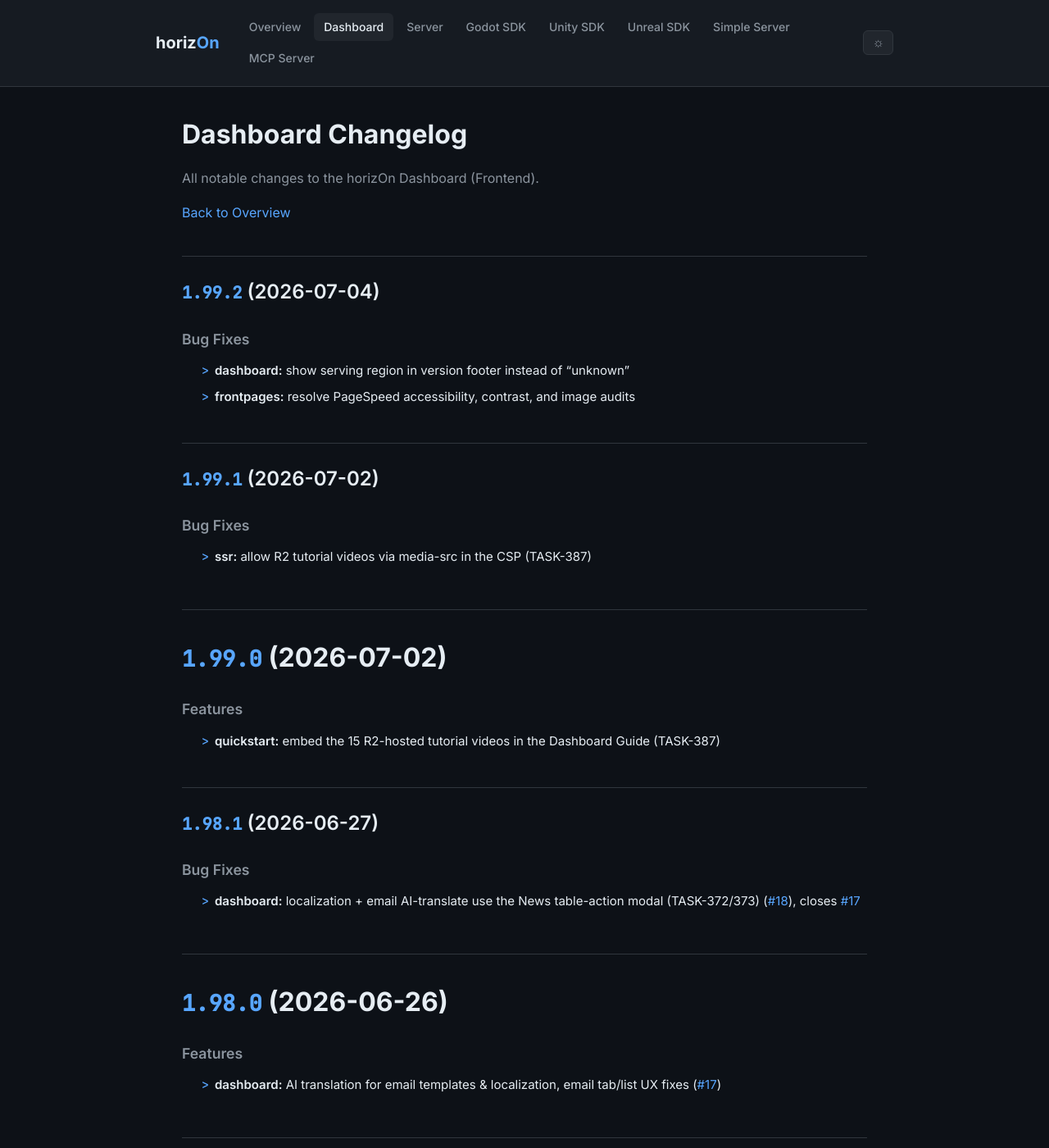
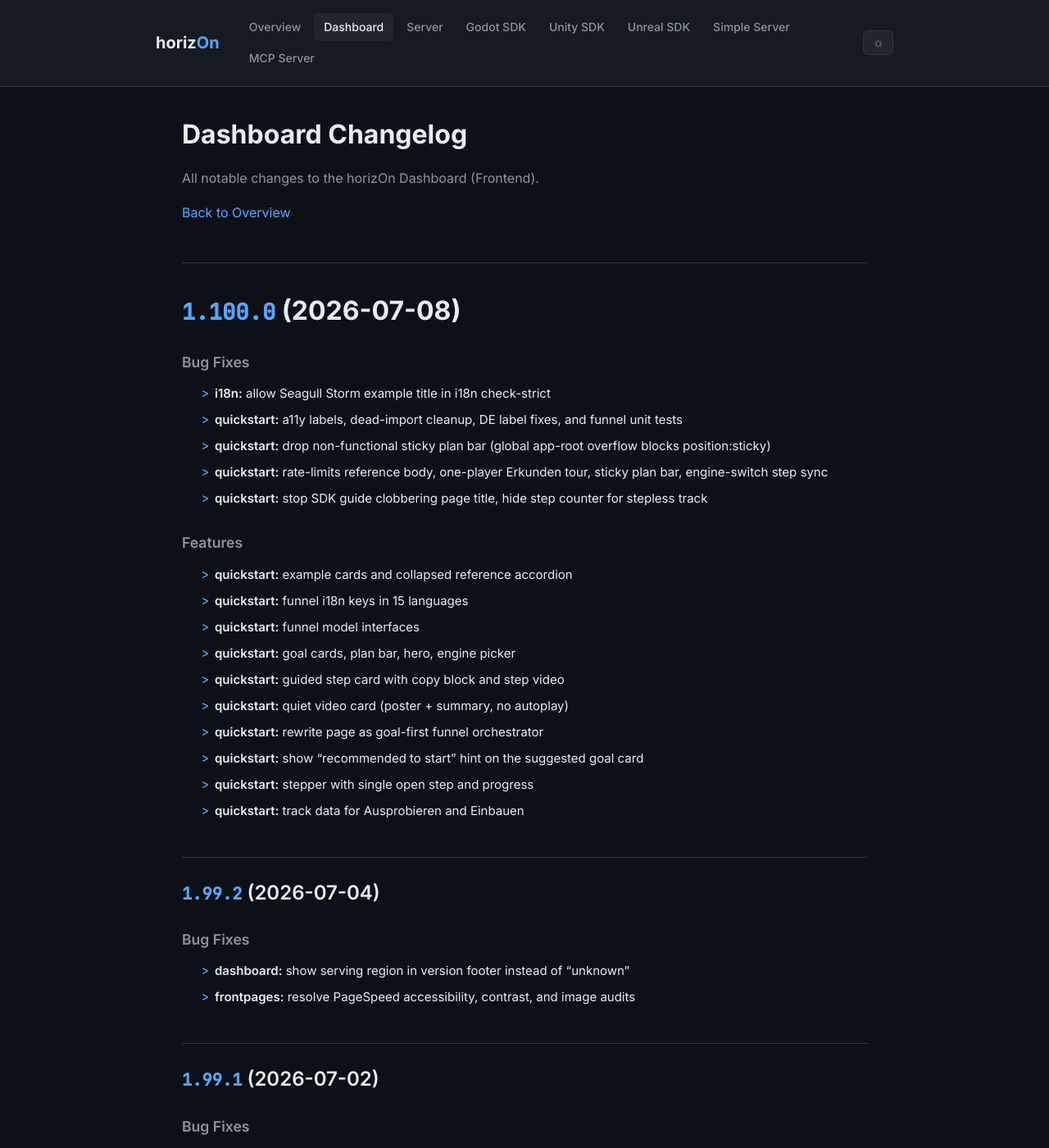
Before and after one commit to ProjectMakersDE/horizOn-Changelog, a Jekyll site: the page built from dashboard-changelog.md, in a window 1280 px wide and 1400 px high. Shown: the whole window at 82% size. Built offline with Jekyll 4.4.1, drawn with Linux system fonts in a browser that asks for light colours.

Commit message:
chore: sync changelogs [skip ci]

```diff
--- a/dashboard-changelog.md
+++ b/dashboard-changelog.md
@@ -8,6 +8,31 @@ title: Dashboard Changelog
 All notable changes to the horizOn Dashboard (Frontend).
 
 [Back to Overview](.)
+
+# [1.100.0](https://github.com/ProjectMakersDE/horizOn-Dashboard/compare/v1.99.2...v1.100.0) (2026-07-08)
+
+
+### Bug Fixes
+
+* **i18n:** allow Seagull Storm example title in i18n check-strict ([4916d3d](https://github.com/ProjectMakersDE/horizOn-Dashboard/commit/4916d3d831cb91853c5375e4bf525bfb3850d7ef))
+* **quickstart:** a11y labels, dead-import cleanup, DE label fixes, and funnel unit tests ([800f845](https://github.com/ProjectMakersDE/horizOn-Dashboard/commit/800f845159bb12034dc794acff0af655f19a153c))
+* **quickstart:** drop non-functional sticky plan bar (global app-root overflow blocks position:sticky) ([08d3d2e](https://github.com/ProjectMakersDE/horizOn-Dashboard/commit/08d3d2e4e754c1b2b18f0d709880a1ec507b9435))
+* **quickstart:** rate-limits reference body, one-player Erkunden tour, sticky plan bar, engine-switch step sync ([f49f310](https://github.com/ProjectMakersDE/horizOn-Dashboard/commit/f49f310382249a0606311a6ee1e65a606bf5ff46))
+* **quickstart:** stop SDK guide clobbering page title, hide step counter for stepless track ([e6be325](https://github.com/ProjectMakersDE/horizOn-Dashboard/commit/e6be3254cb3595f734bc7bdeb0bd4ba4a2627290))
+
+
+### Features
+
+* **quickstart:** example cards and collapsed reference accordion ([b6cc683](https://github.com/ProjectMakersDE/horizOn-Dashboard/commit/b6cc6832530d0213f5aaea02c822b022c57baddc))
+* **quickstart:** funnel i18n keys in 15 languages ([bc87853](https://github.com/ProjectMakersDE/horizOn-Dashboard/commit/bc8785387cadc0b90002aa448a92cfa72377fc76))
+* **quickstart:** funnel model interfaces ([dbfe2a4](https://github.com/ProjectMakersDE/horizOn-Dashboard/commit/dbfe2a4141628fca0123214e7b97884bcb575d89))
+* **quickstart:** goal cards, plan bar, hero, engine picker ([fbd2fe4](https://github.com/ProjectMakersDE/horizOn-Dashboard/commit/fbd2fe480fa4655ae14f520dbf2f3969c6a6258d))
+* **quickstart:** guided step card with copy block and step video ([5396c7b](https://github.com/ProjectMakersDE/horizOn-Dashboard/commit/5396c7b9d351f3baa9c8bef6c09ec9f6640222ed))
+* **quickstart:** quiet video card (poster + summary, no autoplay) ([96323ca](https://github.com/ProjectMakersDE/horizOn-Dashboard/commit/96323ca6364087e6c9ace5d03e62251f0a84f3c7))
+* **quickstart:** rewrite page as goal-first funnel orchestrator ([8b1b2cd](https://github.com/ProjectMakersDE/horizOn-Dashboard/commit/8b1b2cd16dd4ad61e0bcb3ce0e6e1423d44ea96d))
+* **quickstart:** show "recommended to start" hint on the suggested goal card ([a6e1f21](https://github.com/ProjectMakersDE/horizOn-Dashboard/commit/a6e1f21a6efb128759c337e3dbb48e6a1b1c3333))
+* **quickstart:** stepper with single open step and progress ([24dffab](https://github.com/ProjectMakersDE/horizOn-Dashboard/commit/24dffab48789431c121f881a4309f748f5827b2b))
+* **quickstart:** track data for Ausprobieren and Einbauen ([e9968d1](https://github.com/ProjectMakersDE/horizOn-Dashboard/commit/e9968d19eb8c757ec33a3d9eae3b666b43b0bc0d))
 
 ## [1.99.2](https://github.com/ProjectMakersDE/horizOn-Dashboard/compare/v1.99.1...v1.99.2) (2026-07-04)
 
```
Also changed, not shown: index.md (+1 -1 lines).
